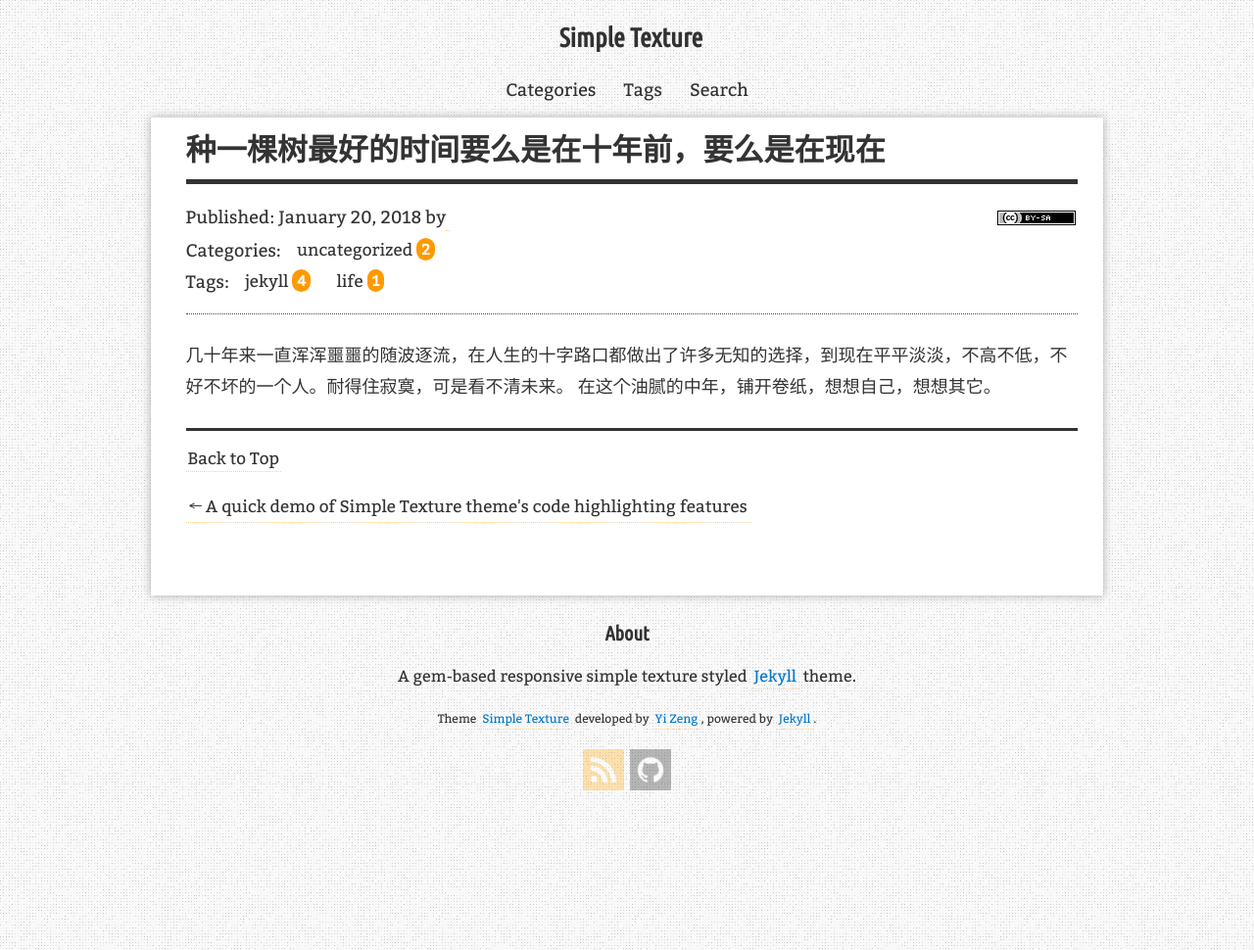
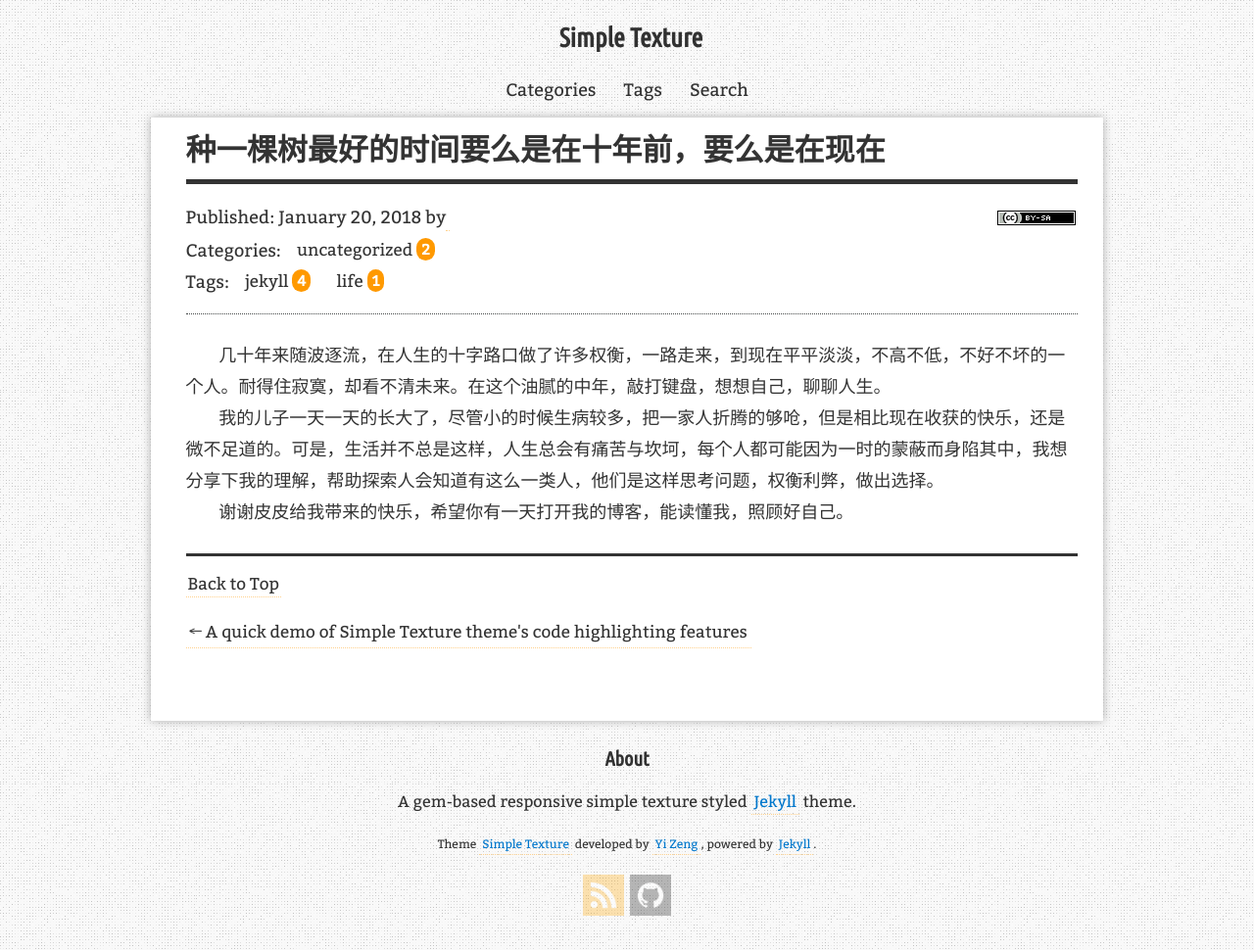
Before and after one commit to SailBlade/sailblade.github.io, a Jekyll site: the page built from _posts/2018-01-20-life-firststart.md, in a window 1280 px wide. Shown: the whole page at 98% size. Built offline with Jekyll 4.4.1, drawn with Linux system fonts in a browser that asks for light colours; nearby versions of some CDN libraries; comment, search, counter and statistics services are not loaded.

```diff
--- a/_posts/2018-01-20-life-firststart.md
+++ b/_posts/2018-01-20-life-firststart.md
@@ -7,5 +7,6 @@
 redirect_from:
   - /2018/01/20/
 ---
-几十年来一直浑浑噩噩的随波逐流，在人生的十字路口都做出了许多无知的选择，到现在平平淡淡，不高不低，不好不坏的一个人。耐得住寂寞，可是看不清未来。
-在这个油腻的中年，铺开卷纸，想想自己，想想其它。
+&#8195;&#8195;几十年来随波逐流，在人生的十字路口做了许多权衡，一路走来，到现在平平淡淡，不高不低，不好不坏的一个人。耐得住寂寞，却看不清未来。在这个油腻的中年，敲打键盘，想想自己，聊聊人生。
+&#8195;&#8195;我的儿子一天一天的长大了，尽管小的时候生病较多，把一家人折腾的够呛，但是相比现在收获的快乐，还是微不足道的。可是，生活并不总是这样，人生总会有痛苦与坎坷，每个人都可能因为一时的蒙蔽而身陷其中，我想分享下我的理解，帮助探索人会知道有这么一类人，他们是这样思考问题，权衡利弊，做出选择。
+&#8195;&#8195;谢谢皮皮给我带来的快乐，希望你有一天打开我的博客，能读懂我，照顾好自己。
```
Also changed, not shown: 1 other file.
